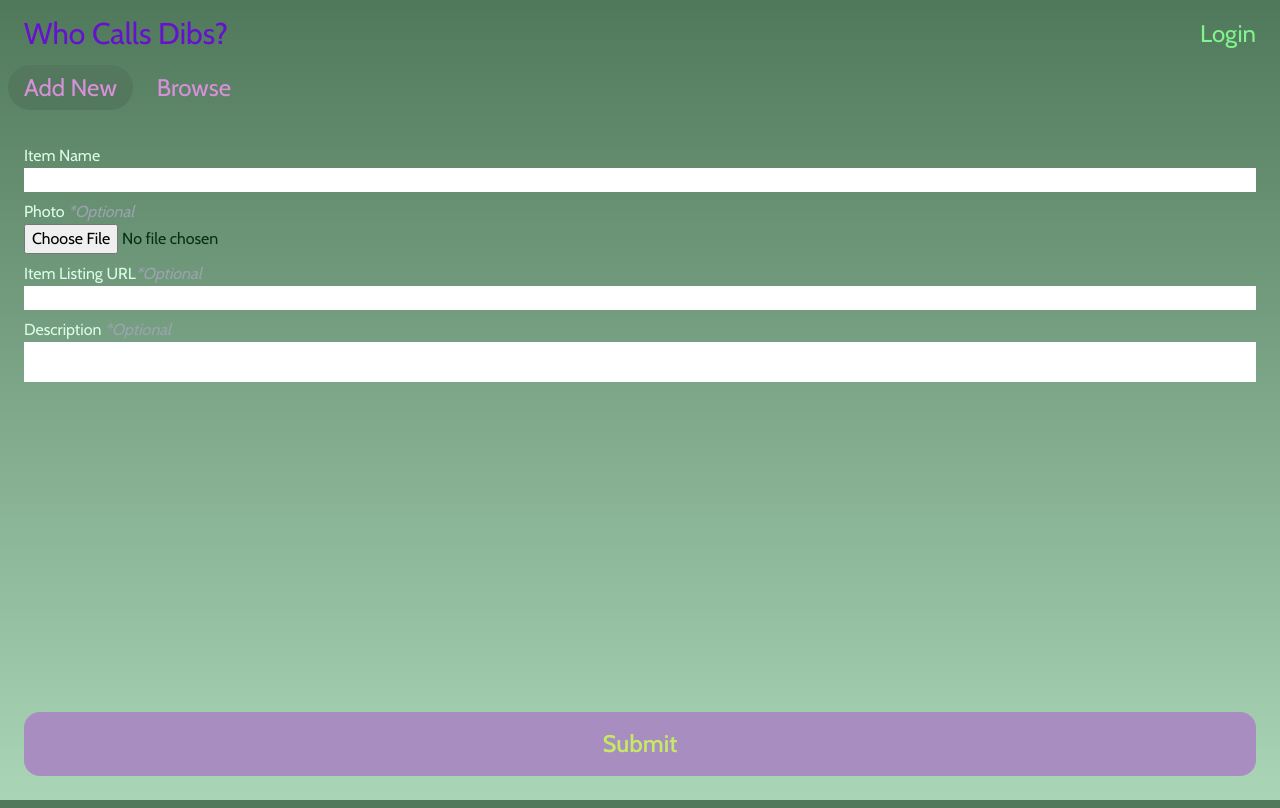
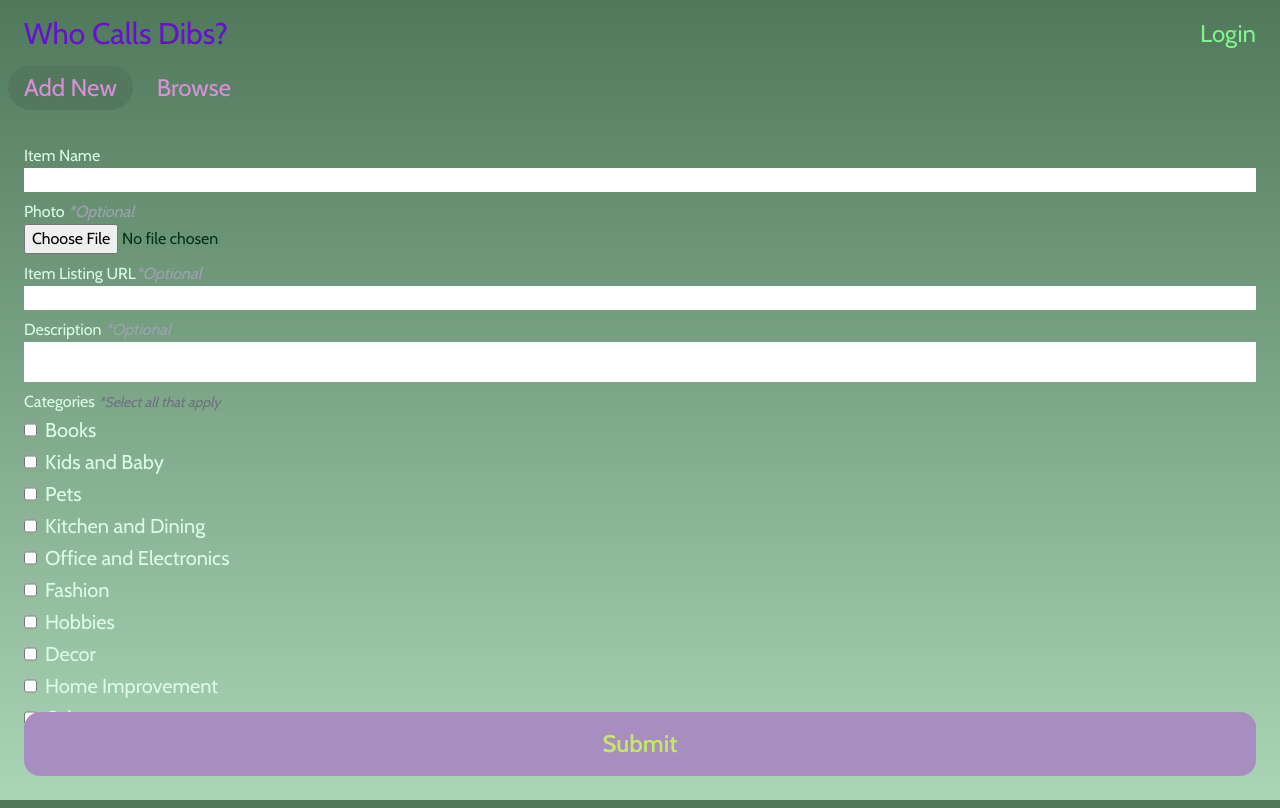
Before and after one commit to vkanicka/WhoCallsDibs, a Next.js app: page /item/add in a window 1280 px wide. Built offline with nearby package versions, Linux system fonts and the light colour scheme; no server answers.

Commit message:
Add categories

```diff
--- a/src/app/item/[id]/page.tsx
+++ b/src/app/item/[id]/page.tsx
@@ -43,6 +43,8 @@ const ItemPage = () => {
     useEffect(() => {
         getAndSetItem(itemId as string)
     }, [])
+
+    console.log(item)
 
     return (
         <div className="flex flex-col">
--- a/src/app/item/add/page.tsx
+++ b/src/app/item/add/page.tsx
@@ -11,6 +11,7 @@ import OptionalComponent from '@components/optional'
 import { UserContext } from '@/data/context/user'
 import { useContext } from 'react'
 import Item from '@models/item'
+import CATEGORIES from '@data/const/categories'
 
 const AddItem = () => {
 
@@ -27,7 +28,14 @@ const AddItem = () => {
         e.preventDefault();
         const formData = new FormData(e.target)
         const payload = Object.fromEntries(formData)
-        const { name, description, listingUrl } = payload
+        const { name, description, listingUrl, ...CATEGORIES } = payload
+        const categories = Object.entries(payload).reduce((acc: string[], [key, value]) => {
+            if (value === 'on') {
+                acc.push(key);
+            }
+            return acc;
+        }, []);
+        console.log(categories)
         let imageUrl: string;
         AddImageStorageFx().then((addImageResult) => {
             GetImageStorageFx(addImageResult as string).then((getImageResult) => {
@@ -40,9 +48,13 @@ const AddItem = () => {
                     Description: description.toString(),
                     itemOwnerId: userCtx.user.$id.toString(),
                     itemOwnerEmail: userCtx.user.email.toString(),
-                    itemOwnerName: userCtx.user.name.toString()
+                    itemOwnerName: userCtx.user.name.toString(),
+                    // categories: categories
                 }
+                // categories: categories.length ? [...categories] : ['Other']
+                console.log(itemToAdd)
                 if (!!listingUrl) {
+                    console.log(`ListingURL: ${listingUrl}`)
                     itemToAdd['ListingURL'] = listingUrl.toString()
                 }
                 try {
@@ -56,8 +68,8 @@ const AddItem = () => {
             ).then((addItemResponse) => {
                 // add error response path if undefined
                 const newItemPath = `/item/${addItemResponse?.$id}`
-                // console.log(newItemPath)
-                Success(newItemPath)
+                console.log(newItemPath)
+                // Success(newItemPath)
                 })
         })
     }
@@ -80,6 +92,17 @@ const AddItem = () => {
                 <label>Description <OptionalComponent/></label>
                 <input maxLength={300} id="description" name='description' className="text-green-950 p-2 text-left justify-start align-top text-wrap row-span-5 flex-wrap whitespace-pre-wrap cols-50 columns-10" type='text'></input>
             </div>
+            <div className="flex flex-col text-green-100 overlflow-y-scroll pb-8">
+                <h4>Categories <span className='text-sm text-gray-500 italic'>*Select all that apply</span></h4>
+                {CATEGORIES.map((category, index) => {
+                    return (
+                        <div className='flex space-x-2 py-[2px]' key={index}>
+                            <input id={category} name={category} className="text-green-950" type='checkbox'></input>
+                            <label className='text-xl'>{category}</label>
+                        </div>
+                    )
+                })}
+            </div>
             <div className='bottom-tray'>
                 <button type='submit' className='btn-v'>Submit</button>
             </div>
--- a/src/data/client.ts
+++ b/src/data/client.ts
@@ -11,15 +11,17 @@ client
     .setProject(process.env.NEXT_PUBLIC_APPWRITE_PROJECT_ID as string);
 
 
-export const AddItemFx = async ({ ItemName, ImageURL, ListingURL, Description, itemOwnerId, itemOwnerEmail, itemOwnerName }: Item) => {
+export const AddItemFx = async ({ ItemName, ImageURL, ListingURL, Description, itemOwnerId, itemOwnerEmail, itemOwnerName, categories }: Item) => {
+    console.log('potato categories')
+    console.log(categories)
     try {
             const response = await databases.createDocument(
                 process.env.NEXT_PUBLIC_APPWRITE_DATABASE_ID as string,
                 process.env.NEXT_PUBLIC_APPWRITE_COLLECTION_ID as string,
                 ID.unique(),
-                { "ItemName": ItemName, "ImageURL": ImageURL, "ListingURL": ListingURL, "Description": Description, "itemOwnerId": itemOwnerId, "itemOwnerEmail": itemOwnerEmail, "itemOwnerName": itemOwnerName}
+                { "ItemName": ItemName, "ImageURL": ImageURL, "ListingURL": ListingURL, "Description": Description, "itemOwnerId": itemOwnerId, "itemOwnerEmail": itemOwnerEmail, "itemOwnerName": itemOwnerName, "categories": categories}
             );
-        // console.log(response)
+        console.log(response)
         return response
     } catch (error) {
         console.error(error)
--- a/src/data/const/categories.ts
+++ b/src/data/const/categories.ts
@@ -6,8 +6,9 @@ const CATEGORIES = [
     'Office and Electronics',
     'Fashion',
     'Hobbies',
-    'Decore',
+    'Decor',
     'Home Improvement',
     'Other'
 
 ]
+export default CATEGORIES
--- a/src/data/models/item.ts
+++ b/src/data/models/item.ts
@@ -13,6 +13,7 @@ interface Item extends Models.Document {
     dibsCallerId?: string;
     dibsCallerEmail?: string;
     dibsCallerName?: string;
+    categories?: string[];
     // $id?: string;
     // $collectionId?: string;
     // $databaseId?: string;
```
Also changed, not shown: 1 other file (tests, documents, lock files or other folders).
